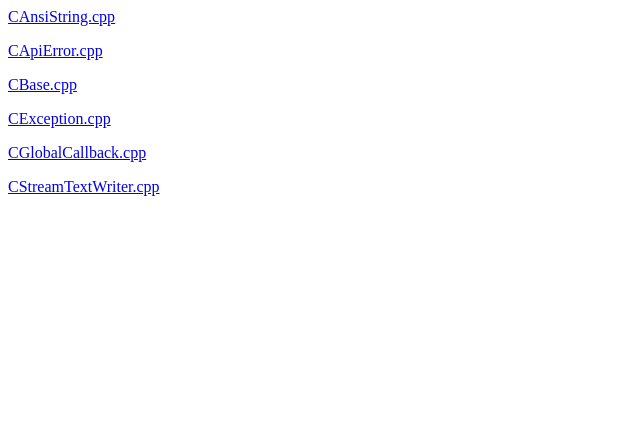
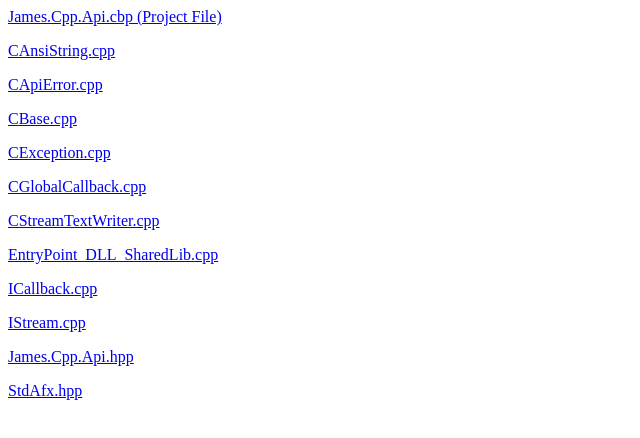
Before and after one commit to JamesSchumacher10980/Cplusplus.API, a plain HTML site: page Core/index.html in a window 1280 px wide. Shown: the whole page, without its empty margins (0-640 px from the left). Drawn offline with Linux system fonts and the light colour scheme.

Commit message:
Update index.html

```diff
--- a/Core/index.html
+++ b/Core/index.html
@@ -1,10 +1,16 @@
 <html>
 <body>
+  <P><A HREF="James.Cpp.Api.cbp">James.Cpp.Api.cbp  (Project File)</A></P>
   <P><A HREF="CAnsiString.cpp">CAnsiString.cpp</A></P>
   <P><A HREF="CApiError.cpp">CApiError.cpp</A></P>
   <P><A HREF="CBase.cpp">CBase.cpp</A></P>
   <P><A HREF="CException.cpp">CException.cpp</A></P>
   <P><A HREF="CGlobalCallback.cpp">CGlobalCallback.cpp</A></P>
   <P><A HREF="CStreamTextWriter.cpp">CStreamTextWriter.cpp</A></P>
+  <P><A HREF="EntryPoint_DLL_SharedLib.cpp">EntryPoint_DLL_SharedLib.cpp</A></P>
+  <P><A HREF="ICallback.cpp">ICallback.cpp</A></P>
+  <P><A HREF="IStream.cpp">IStream.cpp</A></P>
+  <P><A HREF="James.Cpp.Api.hpp">James.Cpp.Api.hpp</A></P>
+  <P><A HREF="StdAfx.hpp">StdAfx.hpp</A></P>
 </body>
 </html>
```
